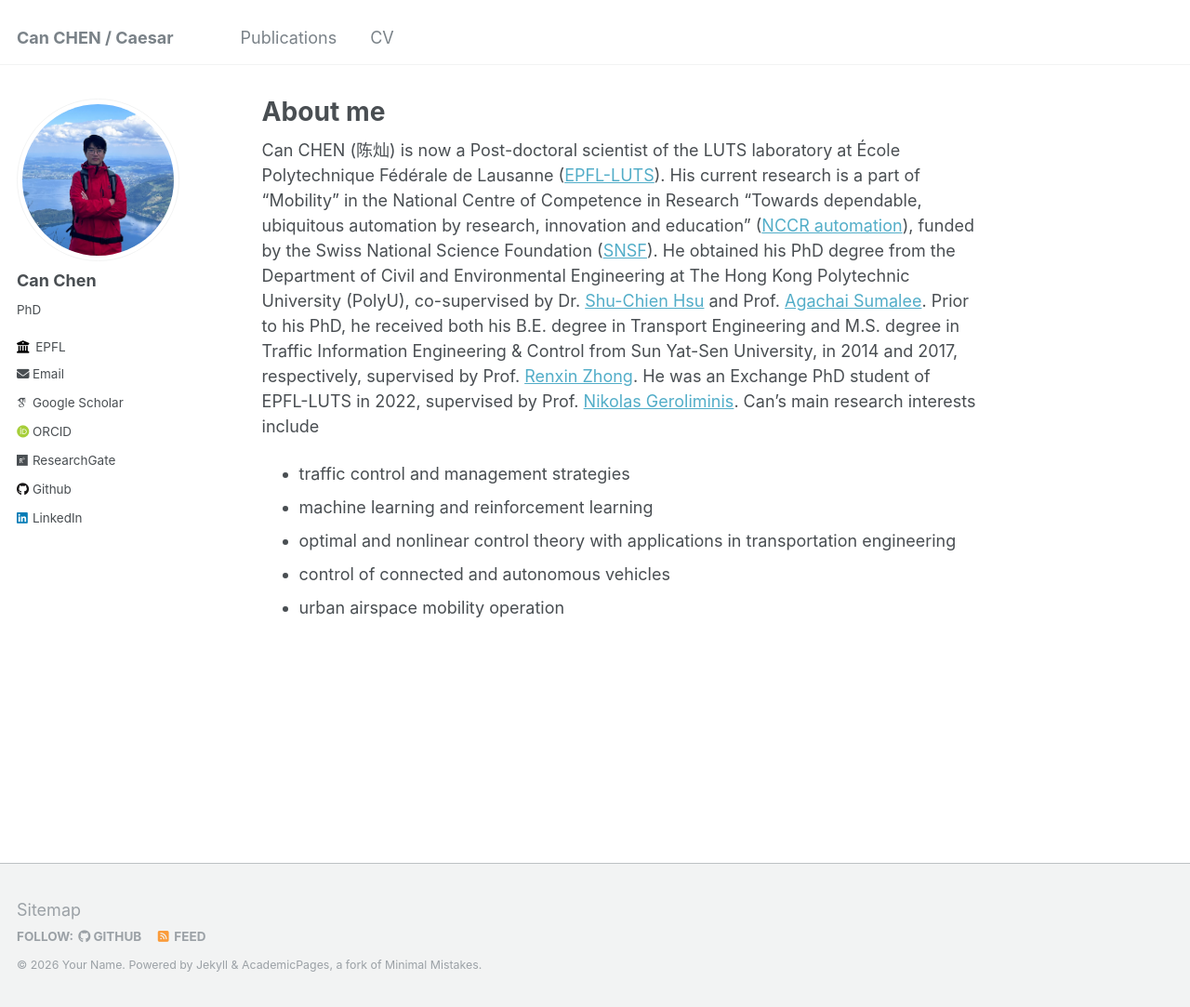
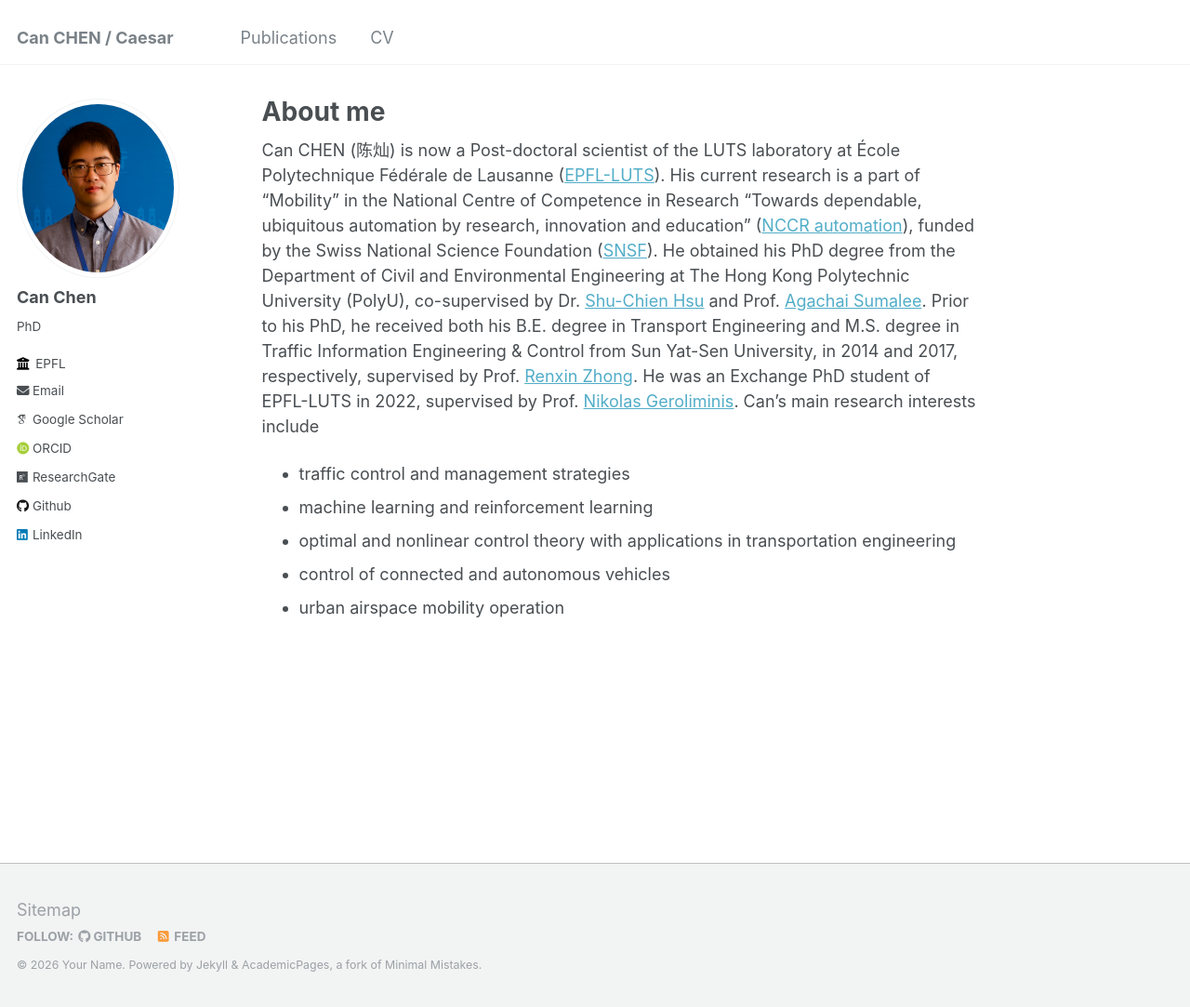
Before and after one commit to CanChen-Caesar/CanChen-Caesar.github.io, a Jekyll site: the page built from _pages/about.md, in a window 1280 px wide and 1083 px high. Shown: the whole window at 93% size. Built offline with Jekyll 4.4.1, drawn with Linux system fonts in a browser that asks for light colours; some web fonts are replaced.

Commit message:
Update _config.yml

```diff
--- a/_config.yml
+++ b/_config.yml
@@ -21,7 +21,7 @@ repository               : "academicpages/academicpages.github.io"
 #               Additional customization can be done by editing /_includes/author-profile.html
 author:
   # Biographic information
-  avatar           : "Pthoto_Lucern_1.jpg"
+  avatar           : "Photo_ISTTT.jpg"
   name             : "Can Chen"
   pronouns         : # example: "she/her"
   bio              : "PhD"
```
